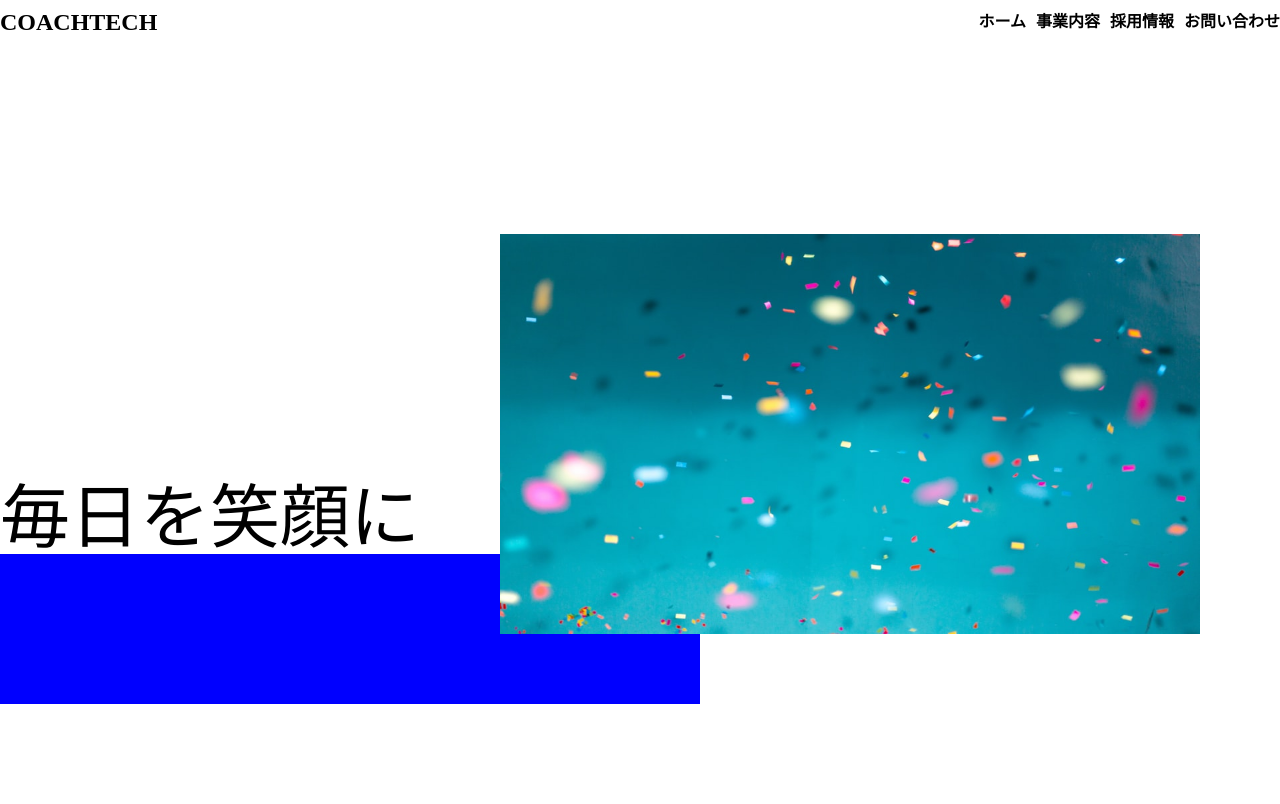
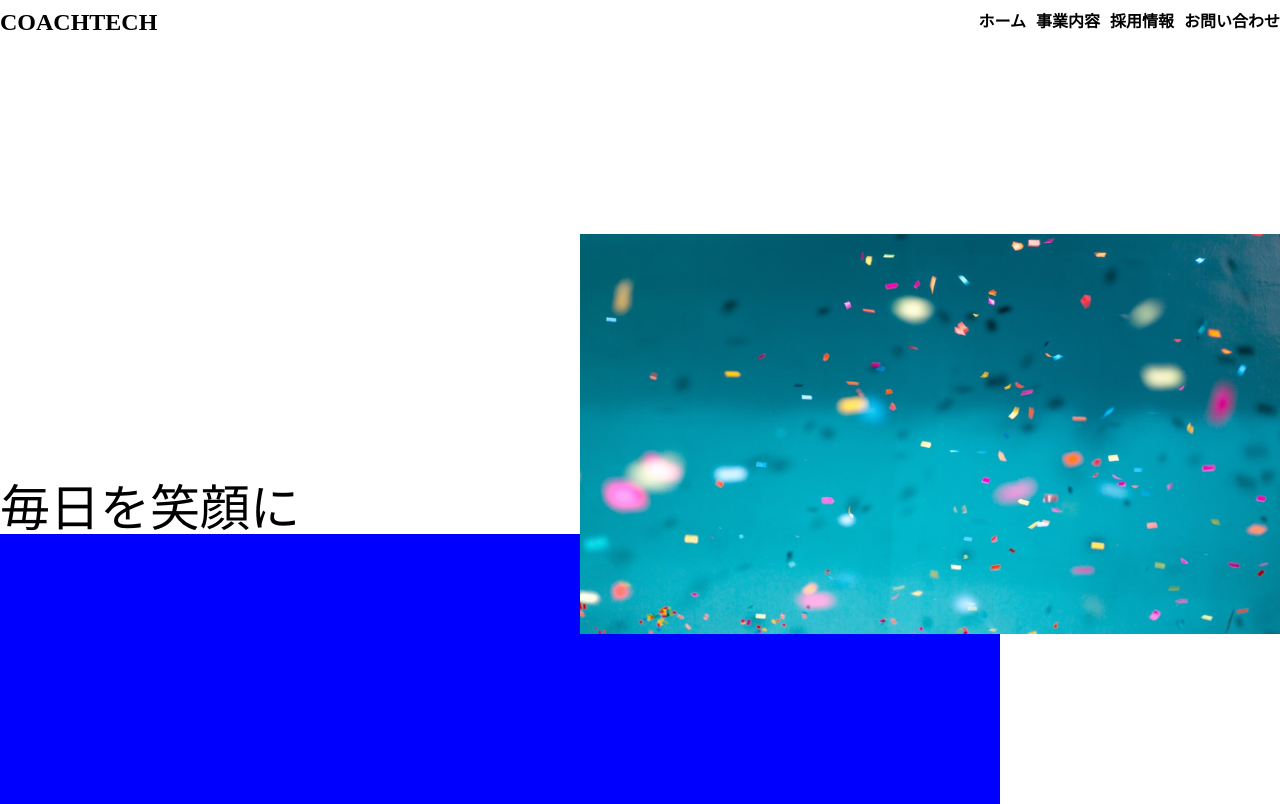
Before and after one commit to matusitakeisuke/20240125_matsushitakeisuke_css, a plain HTML site: page index.html in a window 1280 px wide. Drawn offline with Linux system fonts and the light colour scheme.

Commit message:
任意のメッセージ

```diff
--- a/css/style.css
+++ b/css/style.css
@@ -25,21 +25,21 @@ a {
 }
 
 .text {
-    font-size: 70px;
+    font-size: 50px;
     margin-top: 450px;
 }
 
 .box {
-    width: 700px;
-    height: 150px;
+    width: 1000px;
+    height: 270px;
     background-color: blue;
 }
 
 img {
-    position: absolute;
+    position: relative;
     float: right;
     margin-top: 200px;
-    left: 500px;
+    right: 0px;
     width: 700px;
     height: 400px;
 }
```
